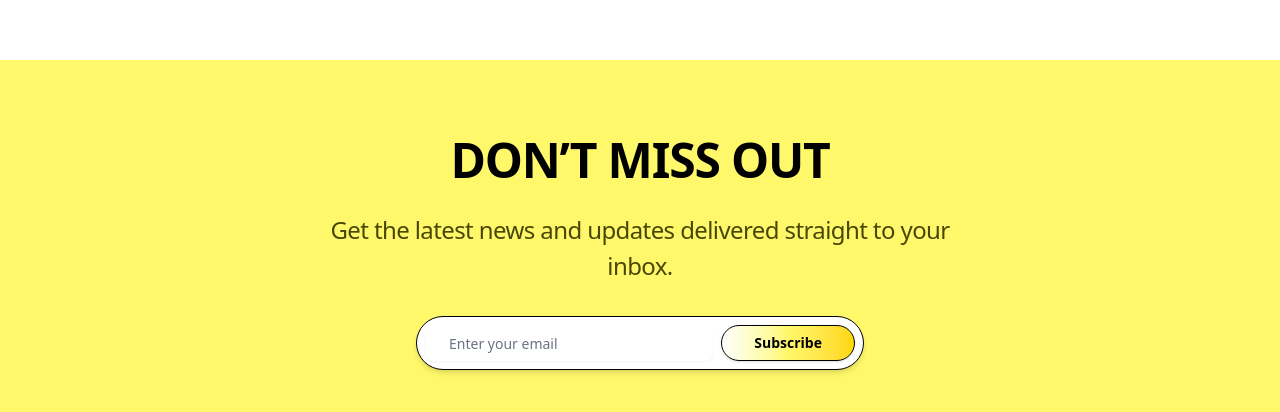
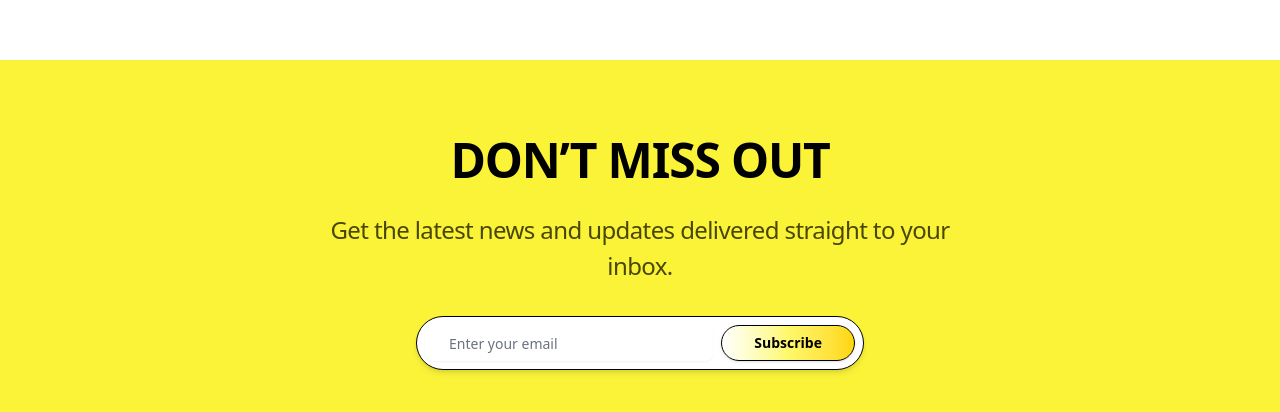
Before and after one commit to john-data-chen/ikg-footer, a React (Vite) app: page / in a window 1280 px wide. Shown: the part 366-778 px from the top of the page. Built offline with nearby package versions, Linux system fonts and the light colour scheme.

Commit message:
fix: update footer background color and text color for better visibility

```diff
--- a/src/components/Footer.tsx
+++ b/src/components/Footer.tsx
@@ -3,7 +3,7 @@ import { Input } from './ui/input'
 
 const Footer: React.FC = () => {
   return (
-    <footer className="relative flex w-full flex-col items-center overflow-hidden bg-[#FFF86A] py-16">
+    <footer className="relative flex w-full flex-col items-center overflow-hidden bg-[#FAF338] py-16">
       {/* 上波浪 */}
       <div className="pointer-events-none absolute top-0 left-0 h-8 w-full -translate-y-full select-none">
         <svg
@@ -20,7 +20,7 @@ const Footer: React.FC = () => {
       </div>
       {/* 內容 */}
       <div className="mx-auto flex w-full max-w-screen-xl flex-col items-center px-4">
-        <h2 className="mb-4 text-center text-[48px] font-bold tracking-tight text-black uppercase">
+        <h2 className="mb-4 text-center text-[48px] font-bold tracking-tight text-[#000000] uppercase">
           Don’t Miss Out
         </h2>
         <p className="mb-8 max-w-2xl text-center text-[24px] font-normal tracking-tight text-[#494706]">
```
